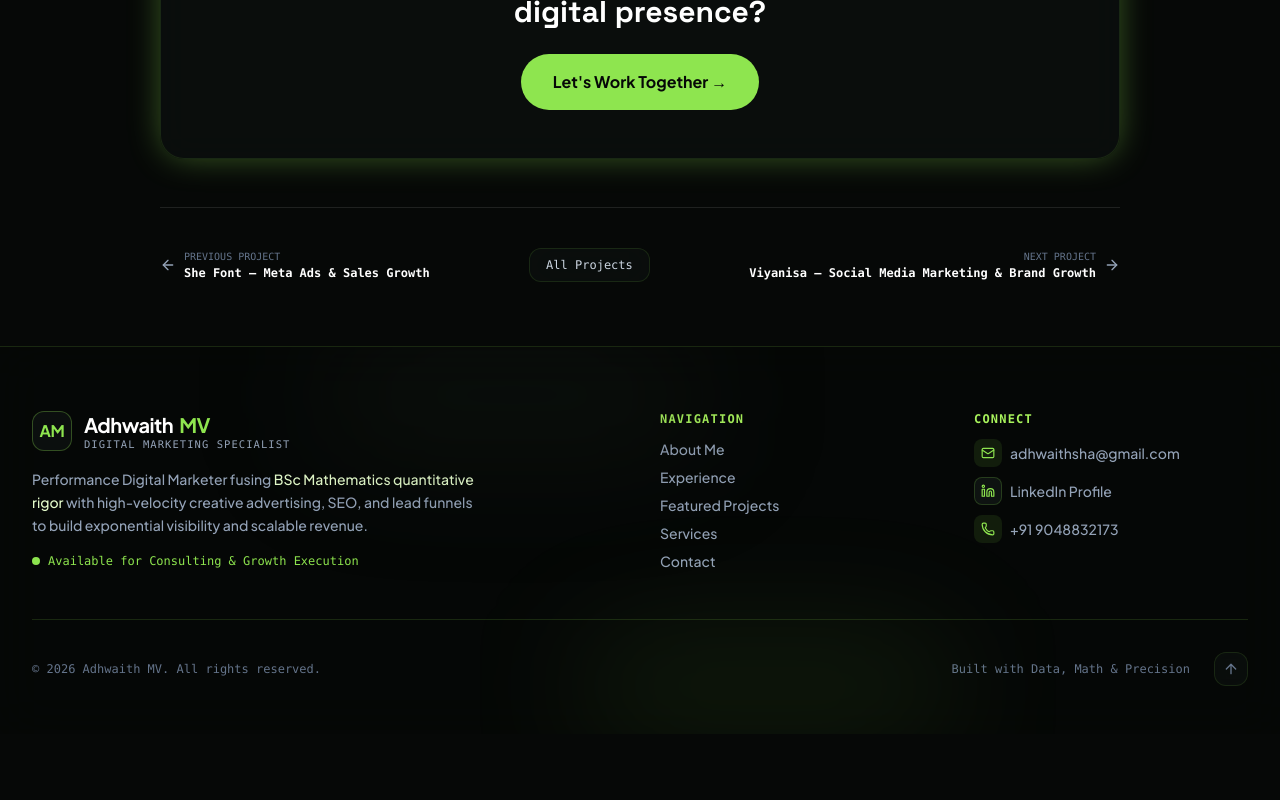
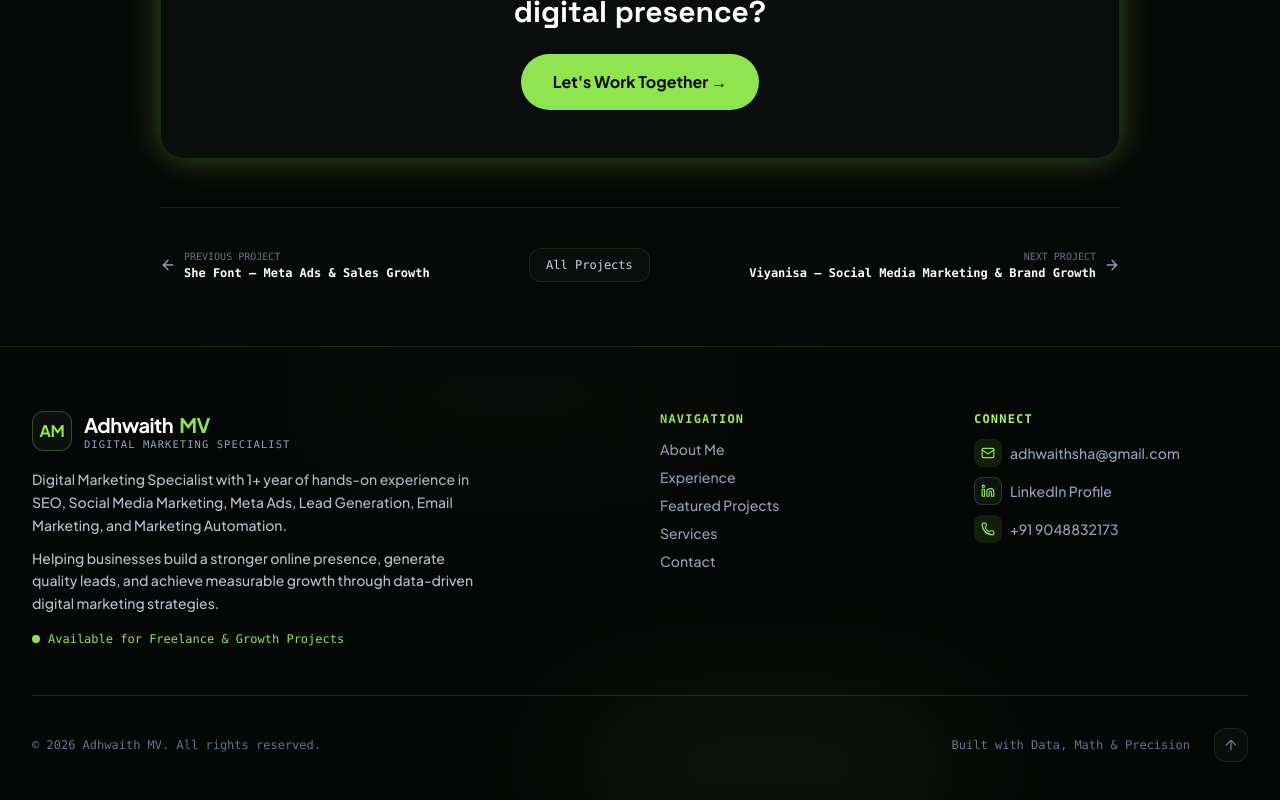
Before and after one commit to adhwaithsha-pixel/adhwaith-portfolio, a React (Vite) app: page /projects/alverconnect-marketing-strategy in a window 1280 px wide. Shown: the part 2555-3355 px from the top of the page. Before the commit the page ends 3289 px from the top, so only its background shows below. Built offline with nearby package versions, Linux system fonts and the light colour scheme.

Commit message:
Update Footer bio description and freelance availability status

```diff
--- a/src/components/Footer.jsx
+++ b/src/components/Footer.jsx
@@ -34,12 +34,17 @@ export default function Footer() {
                 </span>
               </div>
             </div>
-            <p className="text-sm text-slate-400 max-w-md leading-relaxed">
-              Performance Digital Marketer fusing <span className="text-sapling-200 font-medium">BSc Mathematics quantitative rigor</span> with high-velocity creative advertising, SEO, and lead funnels to build exponential visibility and scalable revenue.
-            </p>
+            <div className="space-y-2.5 text-sm text-slate-300/90 max-w-md leading-relaxed">
+              <p>
+                Digital Marketing Specialist with 1+ year of hands-on experience in SEO, Social Media Marketing, Meta Ads, Lead Generation, Email Marketing, and Marketing Automation.
+              </p>
+              <p>
+                Helping businesses build a stronger online presence, generate quality leads, and achieve measurable growth through data-driven digital marketing strategies.
+              </p>
+            </div>
             <div className="flex items-center gap-2 text-xs text-sapling-400 font-mono">
               <span className="inline-block w-2 h-2 rounded-full bg-sapling-400 animate-pulse" />
-              <span>Available for Consulting & Growth Execution</span>
+              <span>Available for Freelance & Growth Projects</span>
             </div>
           </div>
 
```
